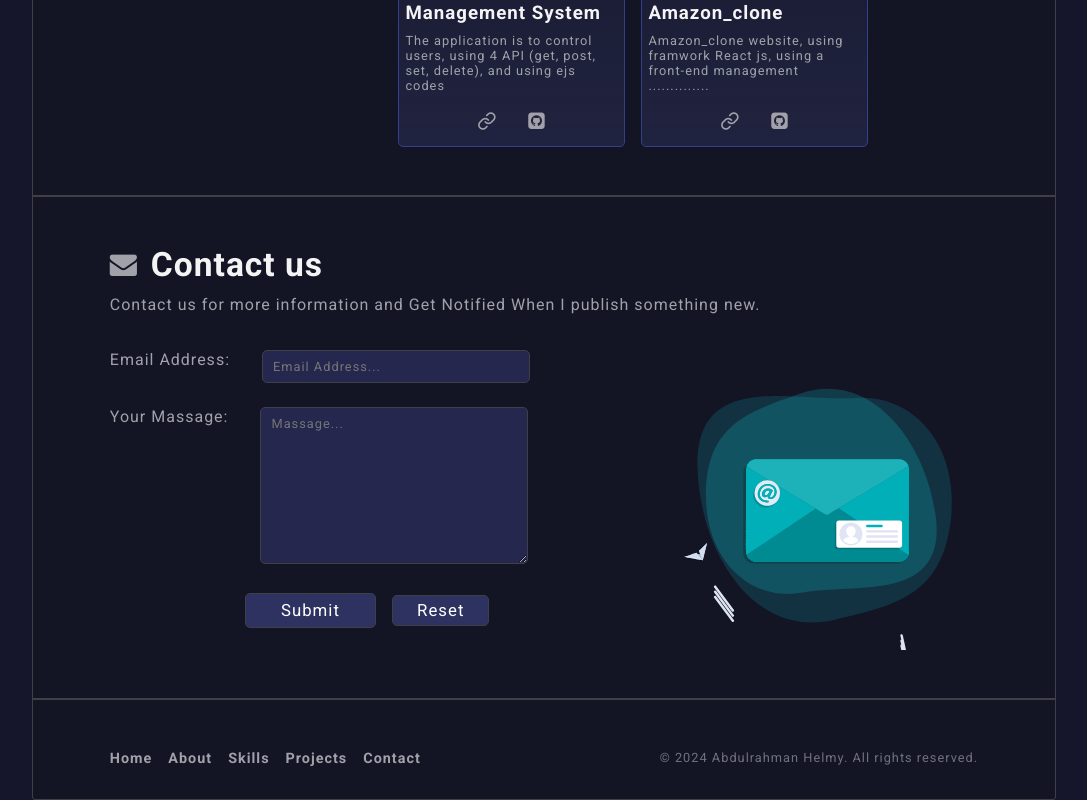
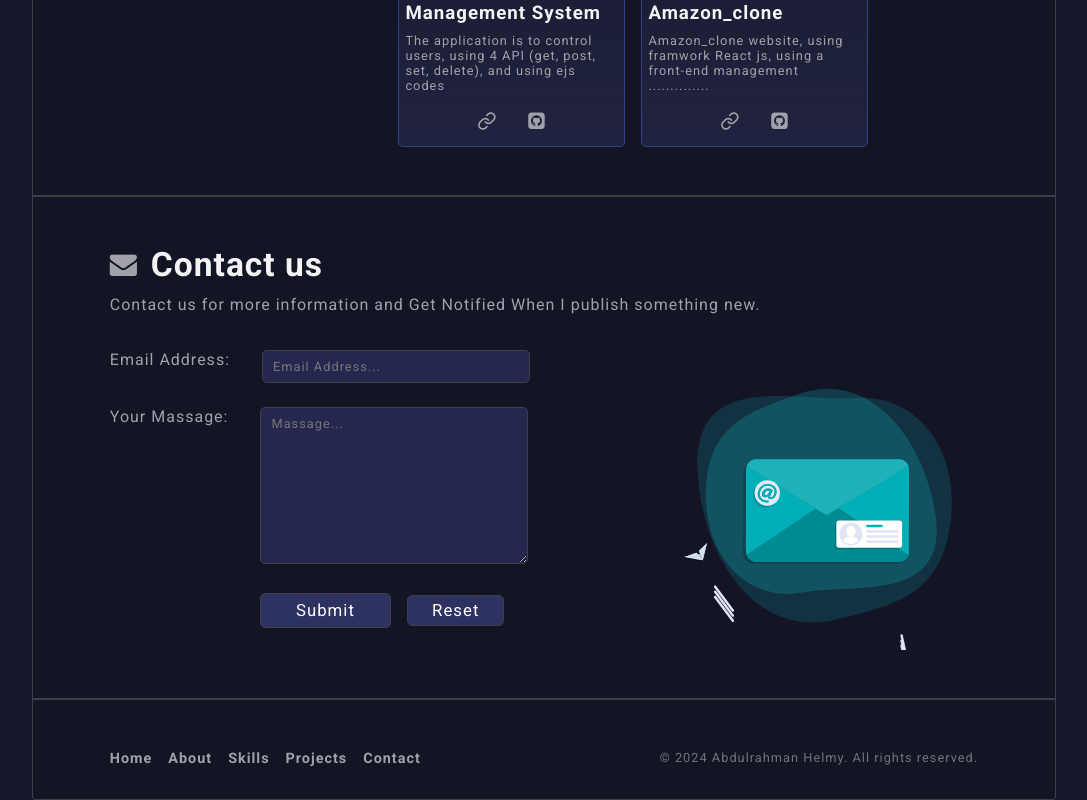
Before and after one commit to AbdulrhamnHelmy/portfolio, a React (Vite) app: page / in a window 1280 px wide. Shown: the part 2371-3171 px from the top of the page, without its empty margins (96-1183 px from the left). Built offline with nearby package versions, Linux system fonts and the light colour scheme.

Commit message:
Update Contact.css

```diff
--- a/src/componants/6-contact/Contact.css
+++ b/src/componants/6-contact/Contact.css
@@ -83,7 +83,7 @@ section.contact-us .submit {
   transition: all 0.2s ease-in-out;
   margin-top: 1.8rem;
   border: 1px solid rgb(63 63 70);
-  margin-left: 135px;
+  margin-left: 150px;
   transition: 0.3s;
   -webkit-transition: 0.3s;
   -moz-transition: 0.3s;
```
